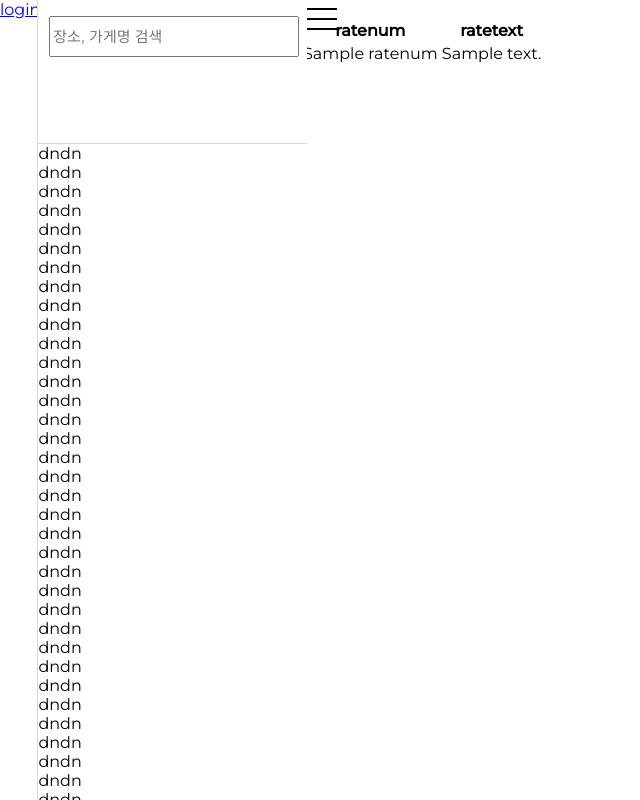
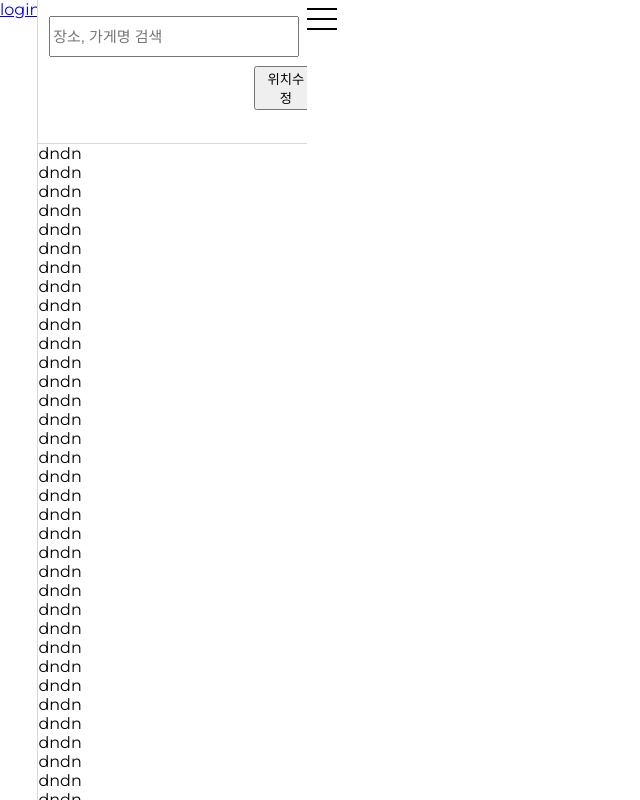
Before and after one commit to batandy/restaurant_recommend_sns, a Django app: template templates/main.html in a window 1280 px wide. Shown: the whole page, without its empty margins (0-640 px from the left). Run offline with Django 4.2, Linux system fonts and the light colour scheme; the template is opened without the code that fills it: most values are stand-ins (such as "Sample title", 1, 10 or a date in 2020); some libraries are stand-ins or nearby versions.

Commit message:
마커연동1.4

```diff
--- a/templates/base.html
+++ b/templates/base.html
@@ -39,9 +39,9 @@
 
             <div id="weather" style="left:4%;position:relative;">
                 <h3 id="weatherLocate" style="position:relative; top:1vh;"></h3>
-                <button id="locateModify" style="position:absolute; top:3.1vh; left:33vh;">위치수정</button>
-                <img id="weatherIcon" style="position:relative; top:-3vh; left:-2.2vh;">
-                <h4 id="weatherData" style="position:absolute; top:5.7vh; left:9vh;"></h4>
+                <button id="locateModify" style="position:absolute; top:3.1vh; left:16vw;">위치수정</button>
+                <img id="weatherIcon" style="position:relative; top:-3vh; left:-1vw;">
+                <h4 id="weatherData" style="position:absolute; top:5.7vh; left:4vw;"></h4>
             </div>
             <style>
                 input{
@@ -75,6 +75,7 @@
     <script src="https://code.jquery.com/jquery-3.2.1.min.js"></script>
     <script type="text/javascript">
         let markers= new Array();
+        let infowindows= new Array();
         const markers_x= [];
         let markers_y= new Array();
         let markers_name= new Array();
@@ -85,10 +86,8 @@
         var position_test=0;
         var locations = "{{restaurant_db}}".replace(/&quot;/g, '"');
         var test_data=locations
-        console.log(locations,test_data)
-        for(i in test_data){
-            console.log(test_data[i])
-        }
+
+
 
         function onGeoSuccess(position){
             lat = position.coords.latitude;
@@ -102,6 +101,7 @@
                 position: new naver.maps.LatLng(lat, lng),
                 map: map
             });
+
             $.ajax({
                 url:"{% url 'getdata'%}",
                 dataType: "json",
@@ -111,16 +111,40 @@
                         markers_x.push(data[i].fields.x)
                         markers_y.push(data[i].fields.y)
                         markers_name.push(data[i].fields.name)
-                        console.log(data[i].fields.x,data[i].fields.y,data[i].fields.name)
                     }
 
-                    for (var i=0; i<2;i++){
+                    for (var i=0; i<data.length;i++){
+                        if(lat-0.05<=markers_x[i]&&markers_x[i]<=lat+0.050 && lng-0.050 <= markers_y[i] && markers_y[i] <= lng+0.050){
                             console.log(markers_y[i],markers_name[i])
                             var marker=new naver.maps.Marker({
                                 position: new naver.maps.LatLng(markers_x[i],markers_y[i]),
                                 map: map,
                                 title:markers_name[i]
                             });
+                            var infowindow=new naver.maps.InfoWindow({
+                                content:'<div style="width:200sp;text-align:center;padding:10px;"><b>'+markers_name[i]+'</b><br>-네이버 지도-</div>'
+                            });
+                            markers.push(marker);
+                            infowindows.push(infowindow);
+                        }
+                    }
+
+                    function getClickHandler(seq) {
+                        console.log("test")
+                        return function(e) {  // 마커를 클릭하는 부분
+                            var marker = markers[seq], // 클릭한 마커의 시퀀스로 찾는다.
+                                infoWindow = infowindows[seq]; // 클릭한 마커의 시퀀스로 찾는다
+                            console.log(marker,infoWindow)
+                            if (infoWindow.getMap()) {
+                                infoWindow.close();
+                            } else {
+                                infoWindow.open(map, marker); // 표출
+                            }
+                        }
+                    }
+                    for (var i=0, ii=markers.length; i<ii; i++) {
+                        console.log(markers[i] , getClickHandler(i));
+                        naver.maps.Event.addListener(markers[i], 'click', getClickHandler(i)); // 클릭한 마커 핸들러
                     }
                 },
                 error: function (request, status, error) {
@@ -131,21 +155,16 @@
         function onGeoError(){
             alert("Can't find you. No locate for you.")
         }
+
         navigator.geolocation.getCurrentPosition(onGeoSuccess, onGeoError);
 
 
 
-<!--        var map = new naver.maps.Map('map', {-->
-<!--            zoom: 17-->
-<!--        });-->
-
         console.log(markers_x,markers_y)
         console.log(position_test)
 
-    </script>
+    </script><!-- 현재위치, db연결해서 데이터 가져오기 -->
     <script type="text/javascript">
-
-
     </script>
 
     <script src="{% static 'basic.js' %}"></script>
@@ -153,23 +172,6 @@
     {% endblock %}
     <!-- 자바스크립트 끝 -->
 </body>
-<table class="json" style="padding:10px">
-    <tr>
-        <th>name</th>
-        <th>x</th>
-        <th>y</th>
-        <th>ratenum</th>
-        <th>ratetext</th>
-    </tr>
-    {% for restaurant in restaurant_db%}
-        <tr>
-            <td>{{restaurant.name}}</td>
-            <td>{{restaurant.x}}</td>
-            <td>{{restaurant.y}}</td>
-            <td>{{restaurant.ratenum}}</td>
-            <td>{{restaurant.ratetext}}</td>
-        </tr>
-    {% endfor %}
-</table>
+
 
 </html>
```
Lines whose indentation alone changed are shown as unchanged.
